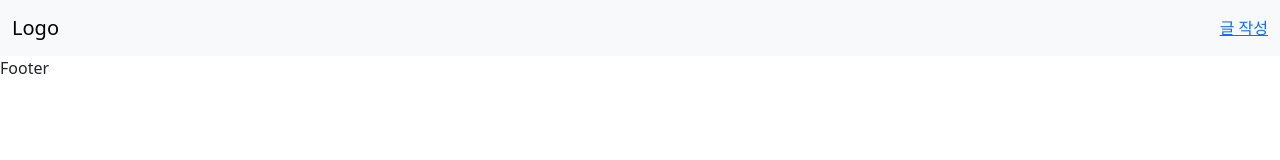
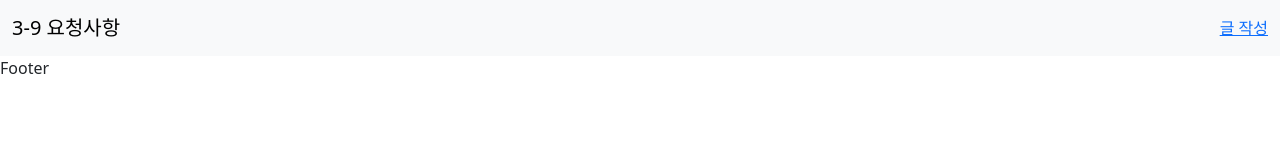
Before and after one commit to mjunho07/web309, a website: page views/base.html in a window 1280 px wide. Drawn offline with nearby package versions, Linux system fonts and the light colour scheme; files that its build step writes are made by us from their sources.

Commit message:
base.html 업데이트

```diff
--- a/views/base.html
+++ b/views/base.html
@@ -10,7 +10,7 @@
     <!-- 공통된 요소 -->
     <nav class="navbar bg-body-tertiary">
         <div class="container-fluid">
-            <a class="navbar-brand" href="/">Logo</a>
+            <a class="navbar-brand" href="/">3-9 요청사항</a>
             <a href="/write">글 작성</a>
         </div>
     </nav>
```
